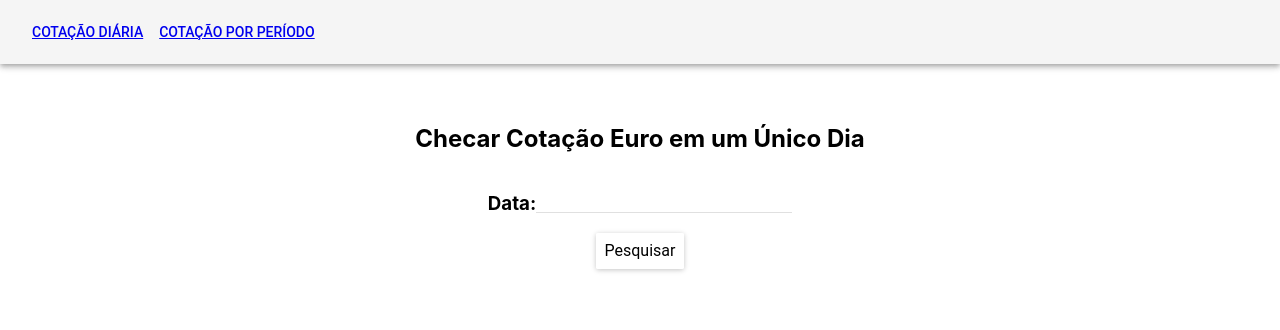
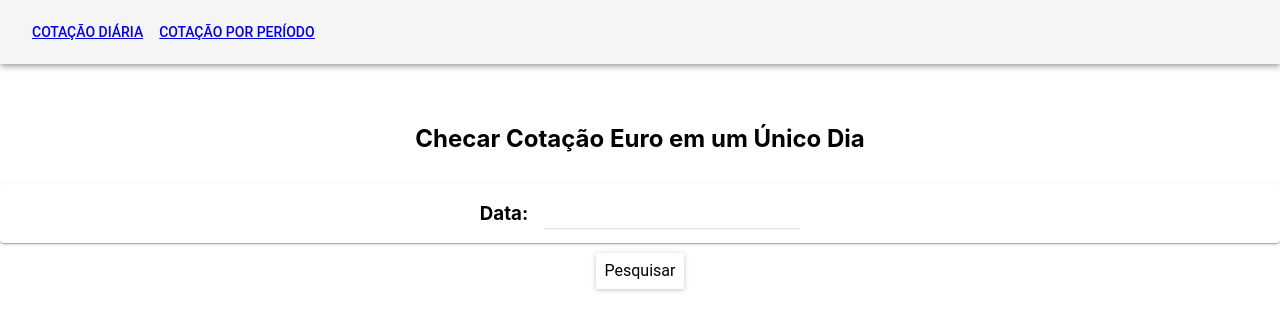
Before and after one commit to adbys/euro-crawler-frontend, a React (Create React App) app: page / in a window 1280 px wide. Shown: the top 330 px of the page. Built offline with nearby package versions, Linux system fonts and the light colour scheme.

Commit message:
fixing css

```diff
--- a/src/components/dateField.js
+++ b/src/components/dateField.js
@@ -2,25 +2,20 @@ import React, { Component } from 'react';
 import Label from './label';
 import Input from './input';
 import Grid from '@material-ui/core/Grid';
+import Paper from '@material-ui/core/Paper';
 
-const styleLabel = {
-    "padding-right": "5px"
-}
-
-
-const styleInput = {
-    "padding-left": "5px"
-}
 class DateField extends Component {
 
     render () {
          return (
-            <Grid container className="date-field" spacing={16}>
+             <Grid container className="date-field" spacing={16}>
                 <Grid item xs={12}>
-                    <Grid container key="initial" justify="center">
-                        <Label style={styleLabel} text={this.props.text}/>
-                        <Input style={styleInput} name={this.props.name} value={this.props.value} onChange={this.props.onChange}/>
-                    </Grid>
+                    <Paper style={{width: "100%", height: "60px", margin: "10px auto", textAlign: "center"}} elevation={1}>
+                        <Grid container key="initial" justify="center" style={{alignItems: "center"}}>
+                            <Label style={{paddingRight: "0.5rem"}} text={this.props.text}/>
+                            <Input style={{paddingLeft: "0.5rem", textAlign: "center"}} name={this.props.name} value={this.props.value} onChange={this.props.onChange}/>
+                        </Grid>
+                    </Paper>
                 </Grid>
             </Grid>
         );
--- a/src/components/input.js
+++ b/src/components/input.js
@@ -4,7 +4,7 @@ import MuiThemeProvider from 'material-ui/styles/MuiThemeProvider';
 
 class Input extends Component {
     render () {
-         return <MuiThemeProvider><DatePicker className="textCenter" name={this.props.name} type={this.props.type} value={this.props.value} onChange={this.props.onChange}></DatePicker></MuiThemeProvider>
+         return <MuiThemeProvider><DatePicker style={this.props.style} name={this.props.name} type={this.props.type} value={this.props.value} onChange={this.props.onChange}></DatePicker></MuiThemeProvider>
     }
 
 }
--- a/src/components/label.js
+++ b/src/components/label.js
@@ -4,7 +4,7 @@ class Label extends Component {
     render () {
          return (
         <div>
-            <h3>
+            <h3 style={this.props.style}>
                 {this.props.text}
             </h3>
         </div>
```
